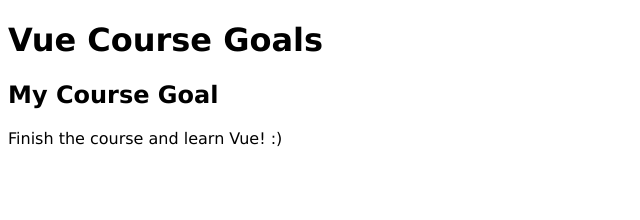
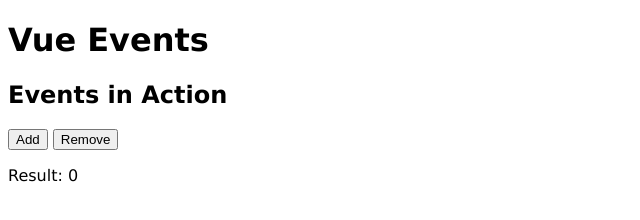
Before and after one commit to leonardpaulus/vue-course, a plain HTML site: page index.html in a window 1280 px wide. Shown: the whole page, without its empty margins (0-640 px from the left). Drawn offline with nearby package versions, Linux system fonts and the light colour scheme.

Commit message:
🎉 Setup events

```diff
--- a/app.js
+++ b/app.js
@@ -1,6 +1,6 @@
 var app = new Vue({
-  el: "#user-goal",
+  el: "#events",
   data: {
-    courseGoal: "Finish the course and learn Vue! :)",
+    counter: 0,
   },
 });
--- a/index.html
+++ b/index.html
@@ -11,11 +11,13 @@
 </head>
 <body>
     <header>
-        <h1>Vue Course Goals</h1>
+        <h1>Vue Events</h1>
     </header>
-    <section id="user-goal">
-        <h2>My Course Goal</h2>
-        <p>{{ courseGoal }}</p>
+    <section id="events">
+        <h2>Events in Action</h2>
+        <button>Add</button>
+        <button>Remove</button>
+        <p>Result: {{counter}}</p>
     </section>
 </body>
 </html>
```
